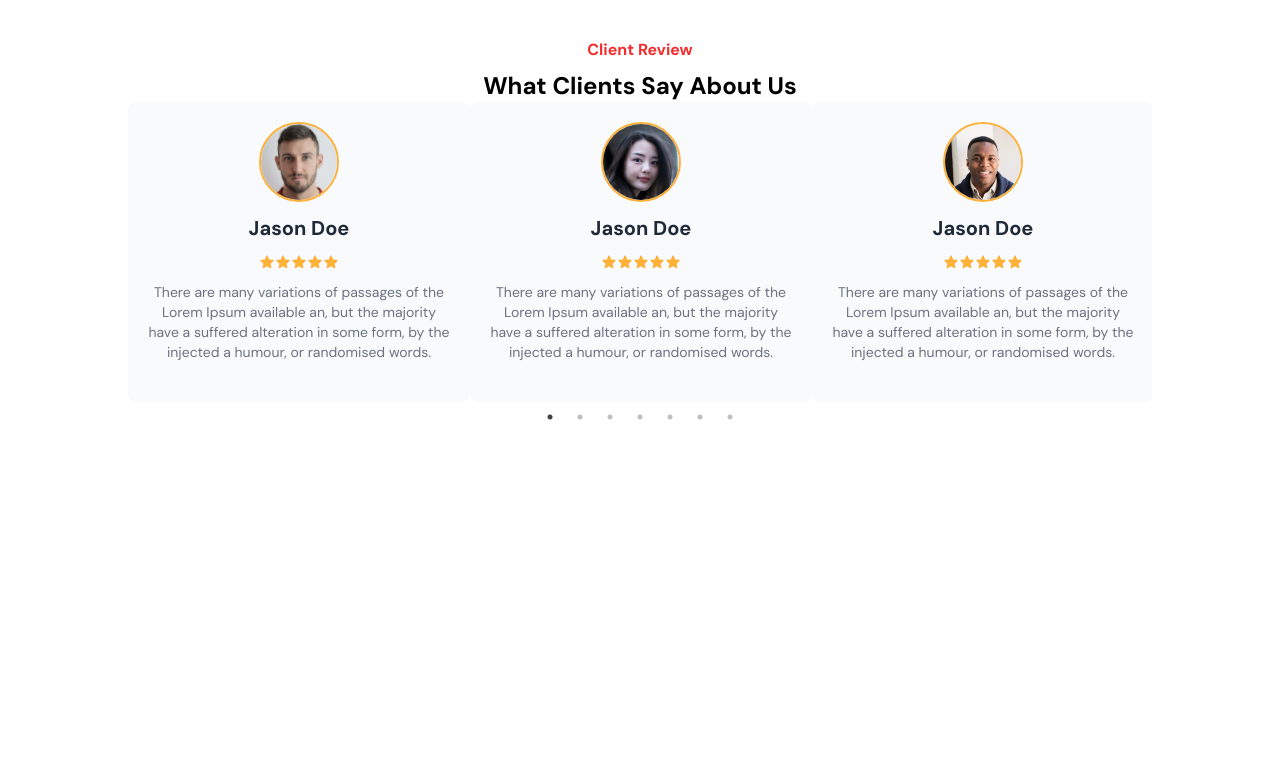
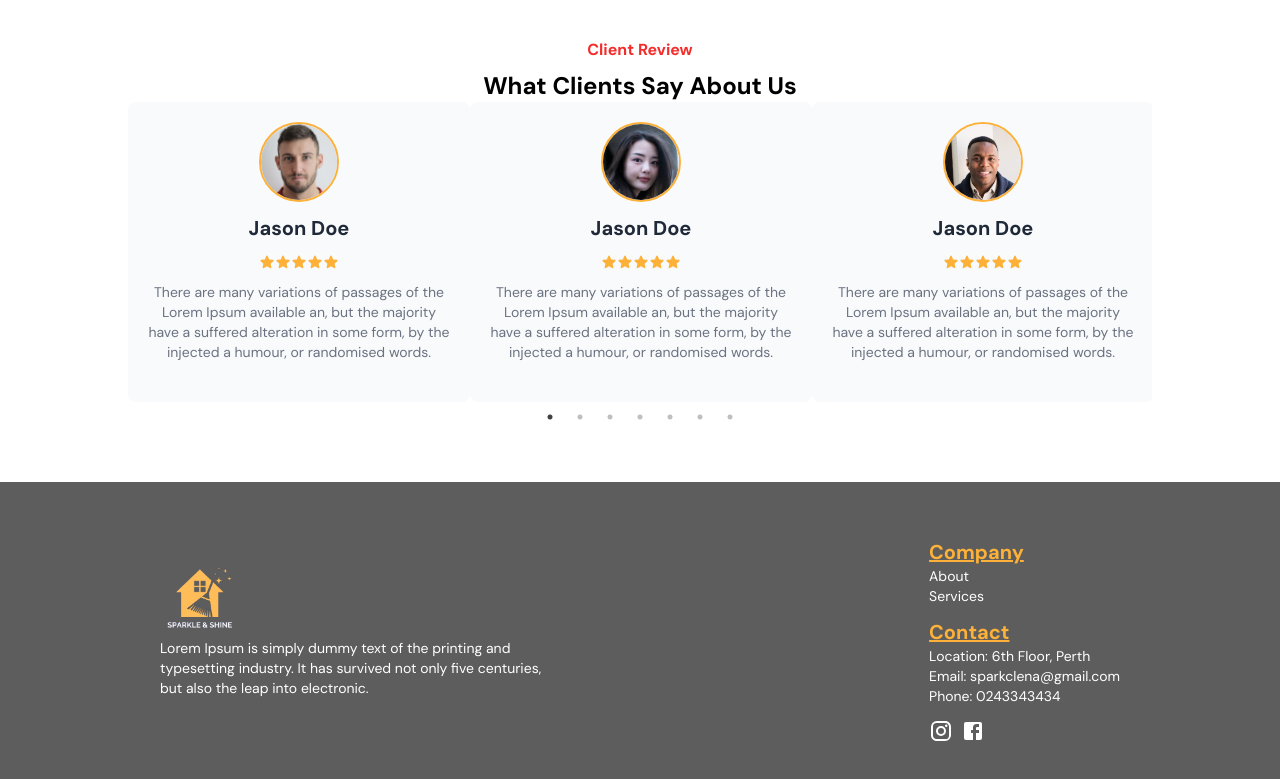
Before and after one commit to MingmaTenzing/cleaning_business, a Next.js app: page / in a window 1280 px wide. Shown: the part 2531-3310 px from the top of the page. Before the commit the page ends 2958 px from the top, so only its background shows below. Built offline with nearby package versions, Linux system fonts and the light colour scheme.

Commit message:
footer done with the landing page completed

```diff
--- /dev/null
+++ b/components/Footer.tsx
@@ -0,0 +1,38 @@
+import Image from "next/image"
+import logo from "../public/logo.png"
+import FacebookIcon from '@mui/icons-material/Facebook';
+import InstagramIcon from '@mui/icons-material/Instagram';
+type Props = {}
+function Footer({}: Props) {
+  return (
+    <div className="mt-20 md:flex md:justify-between space-y-4 bg-[#5d5d5d] p-8 lg:px-40 md:px-20 md:py-10  md:items-center text-white">
+       <div className="md:max-w-[400px] space-y-2">
+        <Image src={logo} height={200} width={200} alt="spark and clean logo"  className="w-20"/>
+        <p className="text-sm  ">Lorem Ipsum is simply dummy text of the printing and typesetting industry. It has survived not only five centuries, but also the leap into electronic.</p>
+       </div>
+<div className="space-y-3">
+
+
+       <div className="">
+        <h1 className="text-orange underline text-xl font-bold">Company</h1>
+        <p className="text-sm">About</p>
+        <p className="text-sm">Services</p>
+       </div>
+       <div>
+        <h1 className="text-orange underline text-xl font-bold">Contact</h1>
+        <p className="text-sm">Location: 6th Floor, Perth</p>
+        <p className="text-sm">Email: sparkclena@gmail.com</p>
+        <p className="text-sm">Phone: 0243343434</p>
+       </div>
+
+       <div className="space-x-2">
+        <InstagramIcon  className="hover:scale-125 transition-all ease-linear duration-200"/>
+        <FacebookIcon  className="hover:scale-125 transition-all ease-linear duration-200"/>
+
+        </div>
+
+</div>
+    </div>
+  )
+}
+export default Footer;
--- a/src/pages/index.tsx
+++ b/src/pages/index.tsx
@@ -7,6 +7,7 @@ import WhyChooseUs from '../../components/WhyChooseUs'
 import AboutUs from '../../components/AboutUs'
 import Estimate from '../../components/Estimate'
 import Reviews from '../../components/Reviews'
+import Footer from '../../components/Footer'
 
 
 export default function Home() {
@@ -27,6 +28,7 @@ export default function Home() {
       <WhyChooseUs />
       <Estimate />
       <Reviews />
+      <Footer />
 
     </main>
     </>
```
Also changed, not shown: package.json (+7 -0 lines), 1 other file (tests, documents, lock files or other folders).
